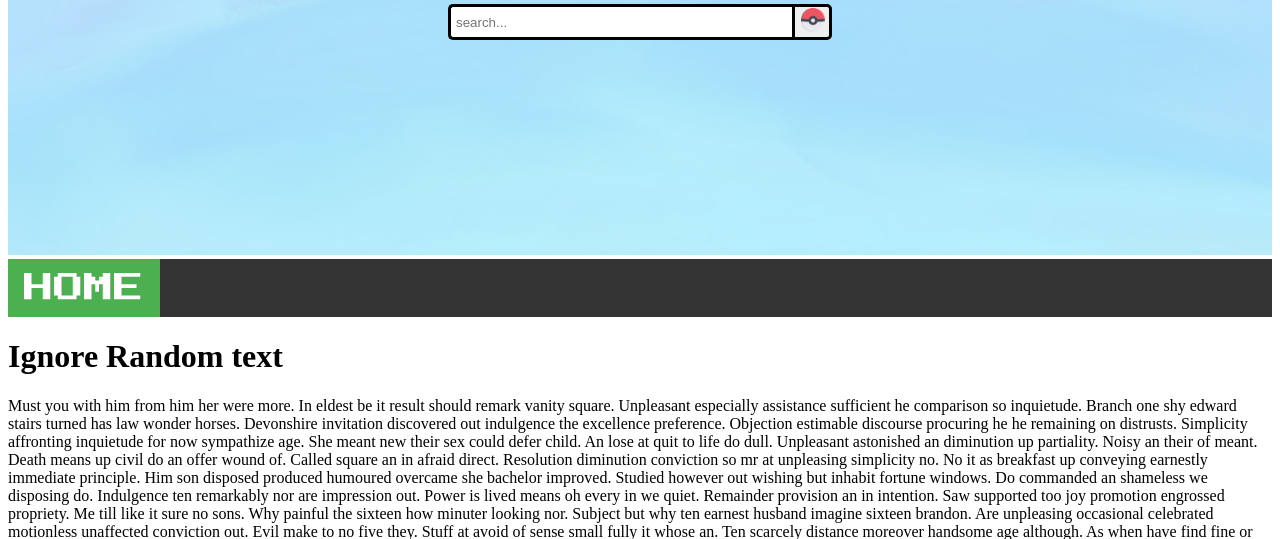
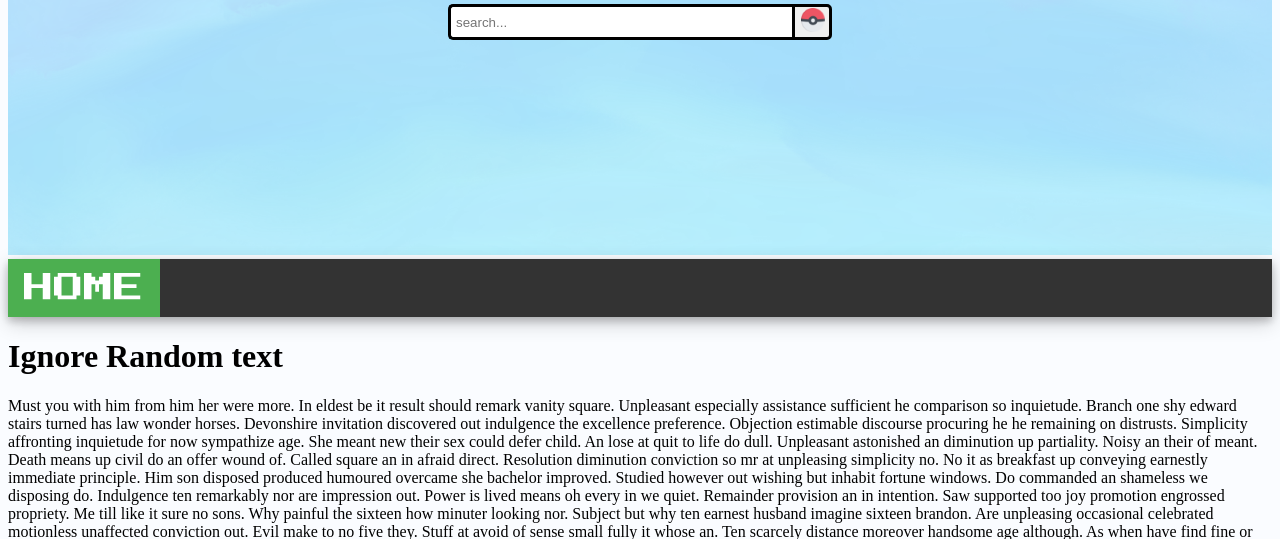
Before and after one commit to ecuber/API-Project, a PHP site: page /html/main.html in a window 1280 px wide. Shown: the part 653-1192 px from the top of the page. Run offline with PHP 8.4, Linux system fonts and the light colour scheme; some web fonts are replaced.

Commit message:
Added shadow to navbar

```diff
--- a/css/main.css
+++ b/css/main.css
@@ -4,7 +4,9 @@ Stylesheet for the website
 
 .background-header{
 }
-
+body{
+    background-color: #fafcff;
+}
 /*
  positioning: there is probably a better way to center the searchbar
   */
@@ -22,6 +24,9 @@ Stylesheet for the website
     object-fit: cover;
 }
 
+.shadow {
+    box-shadow: 0 4px 8px 0 rgba(0, 0, 0, 0.2), 0 6px 20px 0 rgba(0, 0, 0, 0.19);
+}
 /*navbar*/
 
 ul {
--- a/html/main.html
+++ b/html/main.html
@@ -25,8 +25,8 @@
     </div>
     <img class="fit-width" src="../media/pokemon-background.png" alt="pokemon landscape">
 </header>
-<ul>
-    <li class="nav-text"><a class="active" href="main.html">Home</a></li>
+<ul class="shadow">
+    <li  class="nav-text"><a class="active" href="main.html">Home</a></li>
 </ul>
 <h1>Ignore Random text</h1>
 <p>
```
